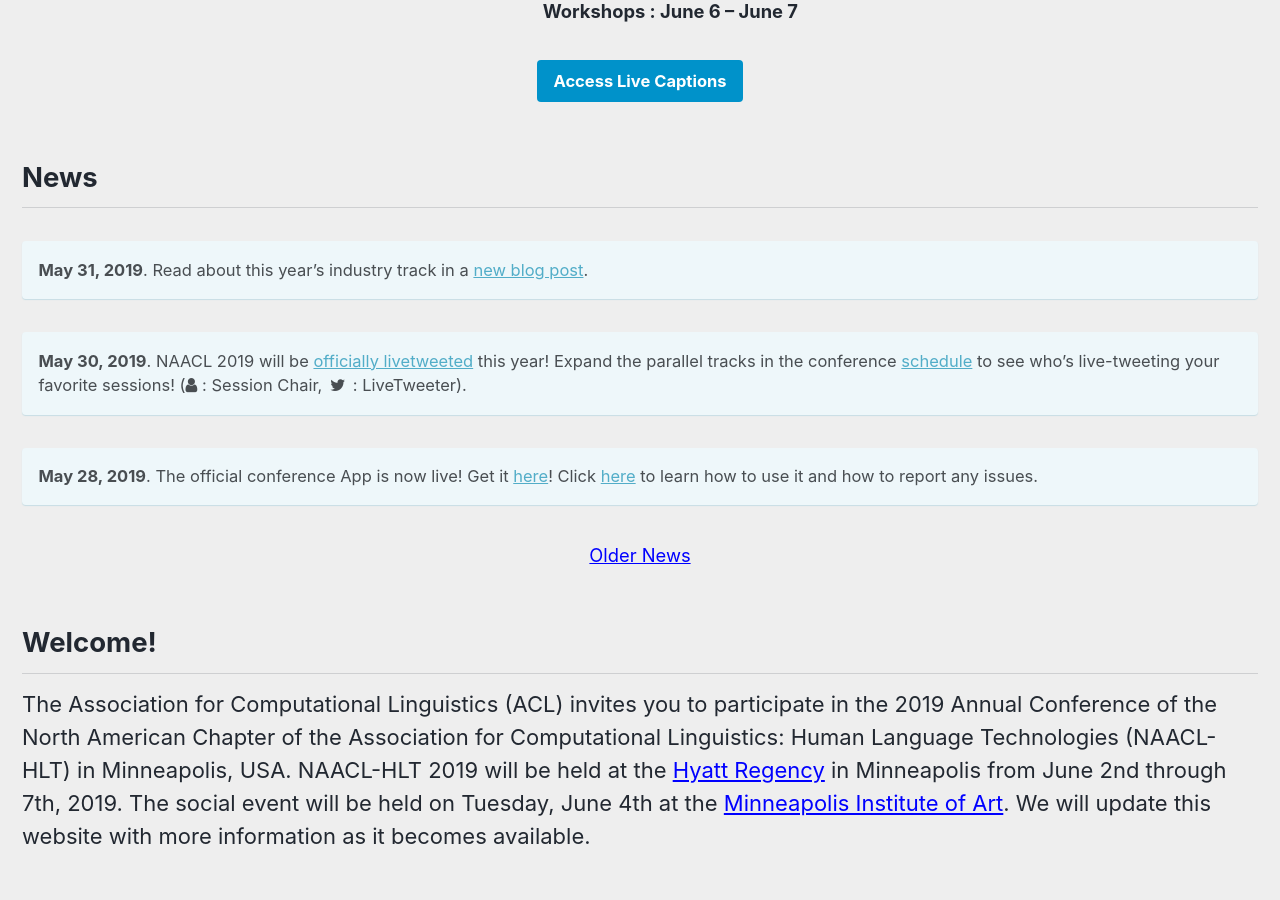
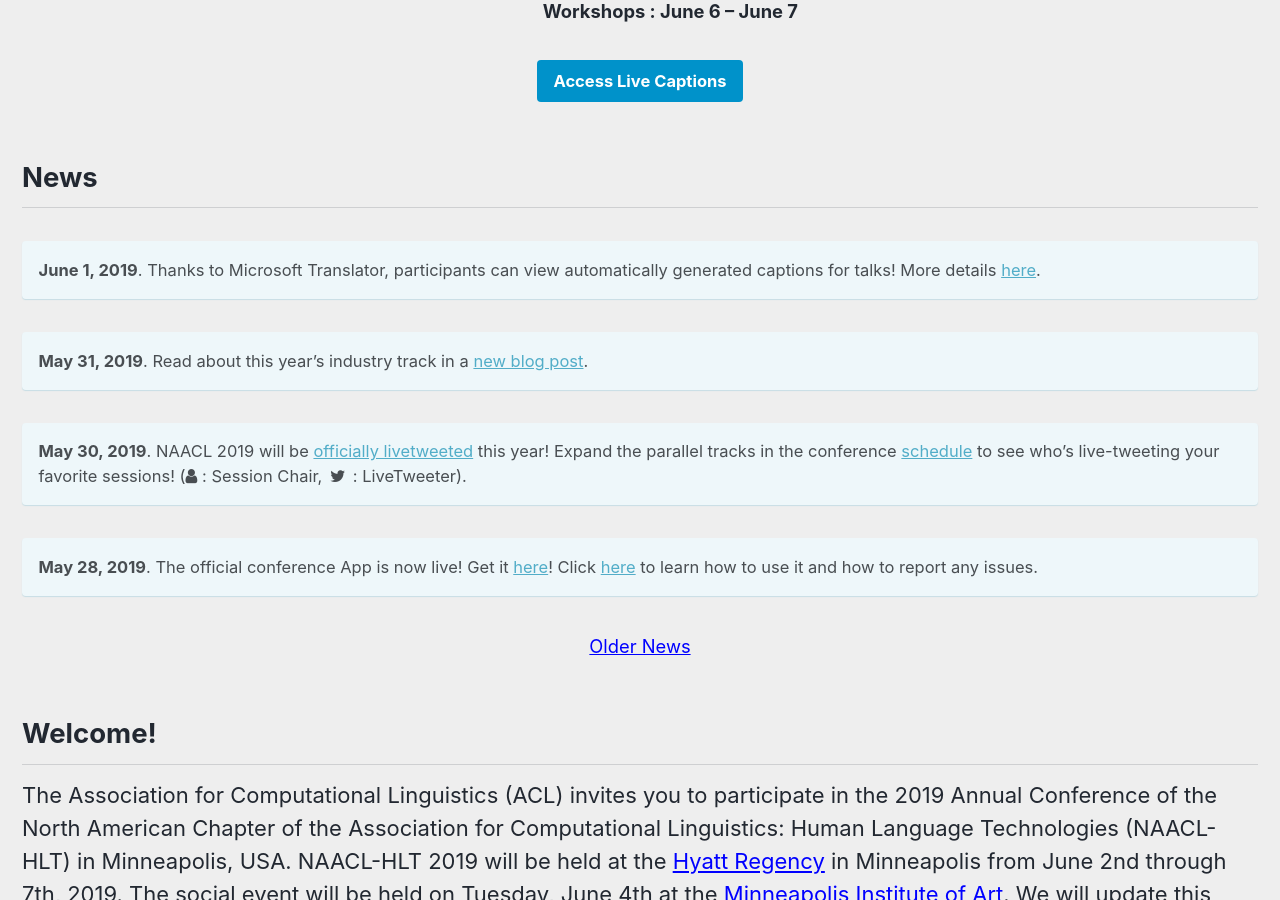
Before and after one commit to naacl-org/naacl-2021-website, a Jekyll site: the page built from _pages/home.md, in a window 1280 px wide and 900 px high, scrolled down 803 px. Built offline with Jekyll 4.4.1, drawn with Linux system fonts in a browser that asks for light colours.

Commit message:
Add news item for captions page.

```diff
--- a/_pages/home.md
+++ b/_pages/home.md
@@ -19,6 +19,9 @@
 </div>
 
 <h2>News</h2>
+
+**June 1, 2019**. Thanks to Microsoft Translator, participants can view automatically generated captions for talks! More details [here](/captions/).
+{: .notice--info}
 
 **May 31, 2019**. Read about this year's industry track in a [new blog post](/blog/industry-track-vol2/).
 {: .notice--info}
```
